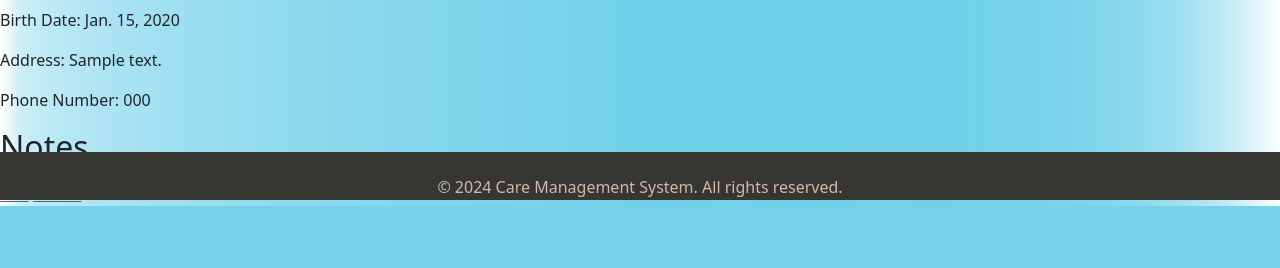
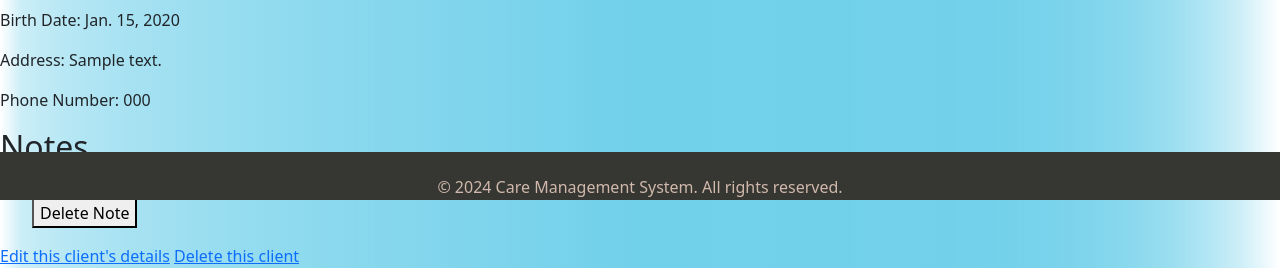
Before and after one commit to CI-Duncan/Project_Final, a Django app: page /cms/1/ in a window 1280 px wide. Shown: the part 600-868 px from the top of the page. Before the commit the page ends 806 px from the top, so only its background shows below. Run offline with Django 4.2, Linux system fonts and the light colour scheme; a user stored in the database is signed in; tables that the repository leaves empty hold one stand-in row (values such as "Sample post").

Commit message:
Authenticated CRUD working(???).  JS notes delete confirmation button added

```diff
--- a/cms/templates/cms/client_detail.html
+++ b/cms/templates/cms/client_detail.html
@@ -14,11 +14,22 @@
   <ul>
     {% for note in notes %}
       <li>
-        <a href="{% url 'cms:note_detail' note.pk %}">{{ note.title }}</a> - {{ note.created_on }}
+        <a href="{% url 'cms:note_content' note.pk %}">{{ note.title }}</a> - {{ note.created_on|date:"F j, Y, g:i a" }}
+        {% if carer_for_client or user == note.author %}
+        <a href="{% url 'cms:note_create' note.pk %}">Create New Note</a>
+        <a href="{% url 'cms:note_edit' note.pk %}">Edit Note</a>
+        <form id="delete-note-form" method="post" action=delete>
+          {% csrf_token %}
+          <input type="hidden" name="confirmed" value="true">
+          <button type="submit">Delete Note</button>
+      </form>
+        {% endif %}
       </li>
     {% endfor %}
   </ul>
 
-  <a href="{% url 'cms:client_edit' client.pk %}">Edit</a>
-  <a href="{% url 'cms:client_delete' client.pk %}">Delete</a>
+  {% if carer_for_client %}
+  <a href="{% url 'cms:client_edit' client.pk %}">Edit this client's details</a>
+  <a href="{% url 'cms:client_delete' client.pk %}">Delete this client</a>
+  {% endif %}
 {% endblock %}
--- a/cms/urls.py
+++ b/cms/urls.py
@@ -1,6 +1,7 @@
 from django.urls import path
 from . import views
 from .views import home
+from .views import Note
 
 app_name = 'cms'
 
@@ -12,4 +13,8 @@ urlpatterns = [
     path('<int:pk>/', views.client_detail, name='client_detail'),
     path('<int:pk>/edit/', views.client_edit, name='client_edit'),
     path('<int:pk>/delete/', views.client_delete, name='client_delete'),
+    path('note/<int:pk>/', views.note_content, name='note_content'),
+    path('create-note/<int:pk>/', views.note_create, name='note_create'),
+    path('note/<int:pk>/edit/', views.note_edit, name='note_edit'),
+    # path('note/<int:pk>/delete/', views.note_delete, name='note_delete'),
 ]
--- a/cms/views.py
+++ b/cms/views.py
@@ -3,6 +3,7 @@ from django.forms import ModelForm
 from django.http import HttpResponse
 from django.views import generic
 from .models import Client, Note
+from django.contrib.auth.decorators import login_required
 
 
 
@@ -26,20 +27,123 @@ class NoteForm(ModelForm):
         model = Note
         fields = ["title", "slug", "author", "content"]
 
+# Define the contents of the note content view
+def note_content(request, pk):
+    note = get_object_or_404(Note, pk=pk)
+    return render(request, 'cms/note_content.html', {'note': note})
+
+# Define the adding of notes
+@login_required
+def note_create(request, pk):
+    note = get_object_or_404(Note, pk=pk)
+
+    if request.method == 'POST':
+        form = NoteForm(request.POST)
+        if form.is_valid():
+            form.save()
+            return redirect('note_content', pk=form.instance.pk)
+    else:
+        form = NoteForm()
+    return render(request, 'cms/note_edit.html', {'form': form})
+
+    # if request.method == 'POST':
+    #     # Manually create the note fields
+    #     note.title = request.POST.get('title', '')
+    #     note.slug = request.POST.get('slug', '')
+    #     note.content = request.POST.get('content', '')
+
+    #     # Save the note
+    #     note.save()
+
+    #     # Redirect to the note detail page
+    #     return HttpResponseRedirect(reverse('note_content', args=[pk]))
+
+    # # Render the edit form with the new note's data
+    # return render(request, 'cms/note_edit.html', {'note': note})
 
 
+# Define the editing of notes
+@login_required
+def note_edit(request, pk):
+    note = get_object_or_404(Note, pk=pk)
+
+    if request.method == 'POST':
+        # Manually update the note fields
+        note.title = request.POST.get('title', '')
+        note.slug = request.POST.get('slug', '')
+        note.content = request.POST.get('content', '')
+
+        # Save the note
+        note.save()
+
+        # Redirect to the note detail page
+        return HttpResponseRedirect(reverse('note_content', args=[pk]))
+
+    # Render the edit form with the current note's data
+    return render(request, 'cms/note_edit.html', {'note': note})
+
+@login_required
+def note_delete(request, pk):
+    note = get_object_or_404(Note, pk=pk)
+
+    # Ensure the user has the correct permissions
+    if hasattr(request.user, 'client') and request.user.client.id == pk:
+        # The user is the client themselves, deny edit access, only view
+        return render(request, 'cms/error.html', {'error_message': 'Clients cannot delete their own notes.'})
+    elif hasattr(request.user, 'carer') and request.user.carer.clients.filter(pk=pk).exists():
+        # The user is not a carer for this client, deny editing
+        messages.error(request, 'Carers cannot delete notes of clients they do not manage. Please contact an administrator if this note needs to be removed.')
+        return redirect('client_detail')
+
+    if request.method == 'POST':
+        confirmed = request.POST.get('confirmed', False) == 'true'
+        if confirmed:
+            note.delete()
+            messages.success(request, 'Note deleted!')
+            return redirect('client_list')
+        else:
+            messages.info(request, 'Note deletion cancelled.')
+            return redirect('client_list')
+    else:
+        messages.error(request, 'Only carers can delete notes.')
+        return redirect('client_detail')
+
+
+
+@login_required
 def client_list(request):
-    query = request.GET.get('q')
-    if query:
-        clients = Client.objects.filter(first_name__icontains=query)
-    else:
+    """
+    Return list of clients if authenticated user
+    **Context**
+    ``Client``
+        All instances of :model: Client`.
+    """
+    if request.method == "GET":
+        query = request.GET.get('q')
         clients = Client.objects.all()
-    return render(request, 'cms/client_list.html', {'clients': clients})
 
-def client_detail(request, pk):
-    client = get_object_or_404(Client, pk=pk)
-    return render(request, 'cms/client_detail.html', {'client': client})
+        if query:
+            # Filter clients based on the query and check if the user is the client or a carer
+            clients = clients.filter(first_name__icontains=query)
 
+        # Further filter the clients based on the user's relationship
+        if request.user.is_authenticated:
+            # If the user is a Client
+            if hasattr(request.user, 'client'):
+                clients = clients.filter(id=request.user.client.id)
+            # If the user is a Carer
+            elif hasattr(request.user, 'carer'):
+                clients = clients.filter(carers=request.user.carer)
+            else:
+                # If the user is not a client or carer, restrict access
+                clients = Client.objects.none()
+                #update for error page
+                return render(request, 'cms/') #Update for error page
+
+
+        return render(request, 'cms/client_list.html', {'clients': clients})
+
+@login_required
 def client_new(request):
     if request.method == "POST":
         form = ClientForm(request.POST)
@@ -51,18 +155,67 @@ def client_new(request):
 
     return render(request, 'cms/add_client.html', {'form': form})
 
+@login_required
 def client_edit(request, pk):
     client = get_object_or_404(Client, pk=pk)
-    if request.method == "POST":
-        form = ClientForm(request.POST, instance=client)
-        if form.is_valid():
-            form.save()
-            return redirect('cms:client_list')
+
+    # Ensure the user has the correct permissions
+    if hasattr(request.user, 'client') and request.user.client.id == pk:
+        # The user is the client themselves, deny edit access, only view
+        return render(request, 'cms/error.html', {'error_message': 'You do not have permission to edit this client.'})
+    elif hasattr(request.user, 'carer') and request.user.carer.clients.filter(pk=pk).exists():
+        # The user is a carer for this client, allow editing
+        if request.method == "POST":
+            form = ClientForm(request.POST, instance=client)
+            if form.is_valid():
+                form.save()
+                return redirect('cms:client_list')
+        else:
+            form = ClientForm(instance=client)
+        return render(request, 'cms/client_form.html', {'form': form})
     else:
-        form = ClientForm(instance=client)
-    return render(request, 'cms/client_form.html', {'form': form})
+        # The user is neither the client nor a carer associated with the client
+        return render(request, 'cms/error.html', {'error_message': 'You do not have permission to edit this client.'})
 
+@login_required
 def client_delete(request, pk):
     client = get_object_or_404(Client, pk=pk)
-    client.delete()
-    return redirect('cms:client_list')
+
+    # Ensure the user has the correct permissions
+    if hasattr(request.user, 'carer') and request.user.carer.clients.filter(pk=pk).exists():
+        # The user is a carer for this client, allow deletion
+        client.delete()
+        return redirect('cms:client_list')
+    else:
+        # The user is not a carer associated with the client, deny deletion
+        return render(request, 'cms/error.html', {'error_message': 'You do not have permission to delete this client.'})
+
+@login_required
+def client_detail(request, pk):
+    # Fetch the client object, or return a 404 if it doesn't exist
+    client = get_object_or_404(Client, pk=pk)
+    notes = client.notes.all()
+
+    # Check if the user has permission to view the client
+    if request.user.is_authenticated:
+        if hasattr(request.user, 'client') and request.user.client.id == pk:
+            pass  # The user is the client, so they are allowed to view the details
+        elif hasattr(request.user, 'carer') and request.user.carer.clients.filter(pk=pk).exists():
+            pass  # The user is a carer for this client, so they are allowed to view the details
+        else:
+            # The user is neither the specific client nor a carer associated with the client
+            return render(request, 'cms/error.html', {'error_message': 'You do not have permission to view this client.'})
+
+    # Determine if the user is allowed to edit/delete notes
+    carer_for_client = False
+    if hasattr(request.user, 'carer') and request.user.carer.clients.filter(pk=pk).exists():
+        carer_for_client = True
+
+    context = {
+        'client': client,
+        'notes': notes,
+        'carer_for_client': carer_for_client,
+    }
+
+    # Render the client detail page with the appropriate context
+    return render(request, 'cms/client_detail.html', context)
--- a/static/js/script.js
+++ b/static/js/script.js
@@ -1 +1,18 @@
 console.log('Static Script Test')
+
+//* Delete confirmation button //
+document.addEventListener('DOMContentLoaded', function() {
+    var forms = document.querySelectorAll('#delete-note-form');
+    forms.forEach(function(form) {
+        form.addEventListener('submit', function(event){
+            event.preventDefault();
+
+            var confirmed = confirm("Are you sure you want to delete this note?");
+            if (confirmed) {
+                form.submit();
+            } else {
+                alert("Note deletion cancelled.");
+            }
+        });
+    });
+});
--- a/templates/base.html
+++ b/templates/base.html
@@ -35,19 +35,19 @@
                     <li class="nav-item">
                         <a class="nav-link {% if request.path == home_url %}active" aria-current="{% endif %}" href="{% url 'cms:home' %}">Home</a>
                     </li>
+                    {% if user.is_authenticated %}
                     <li class="nav-item">
                         <a class="nav-link {% if request.path == client_list_url %}active" aria-current="{% endif %}" href="{% url 'cms:client_list' %}">Clients</a>
+                    </li>
                     <li class="nav-item">
                         <a class="nav-link" href="{% url 'cms:client_new' %}">Add New Client</a>
                     </li>
-                    {% if user.is_authenticated %}
                     <li class="nav-item">
                         <a class="nav-link {% if request.path == logout_url %}active" aria-current="{% endif %}" href="{% url 'account_logout' %}">Logout</a>
                     </li>
                 {% else %}
                     <li class="nav-item">
-                            <a class="nav-link {% if request.path == signup_url %}active" aria-current="{% endif %}"
-                                href="{% url 'account_signup' %}">Register</a>
+                        <a class="nav-link {% if request.path == signup_url %}active" aria-current="{% endif %}" href="{% url 'account_signup' %}">Register</a>
                     </li>
                     <li class="nav-item">
                         <a class="nav-link {% if request.path == login_url %}active" aria-current="{% endif %}" href="{% url 'account_login' %}">Login</a>
```
Also changed, not shown: cms/templates/cms/error.html (added, +10 -0 lines), cms/templates/cms/note_content.html (added, +11 -0 lines), cms/templates/cms/note_edit.html (added, +18 -0 lines). Lines whose indentation alone changed are shown as unchanged.
